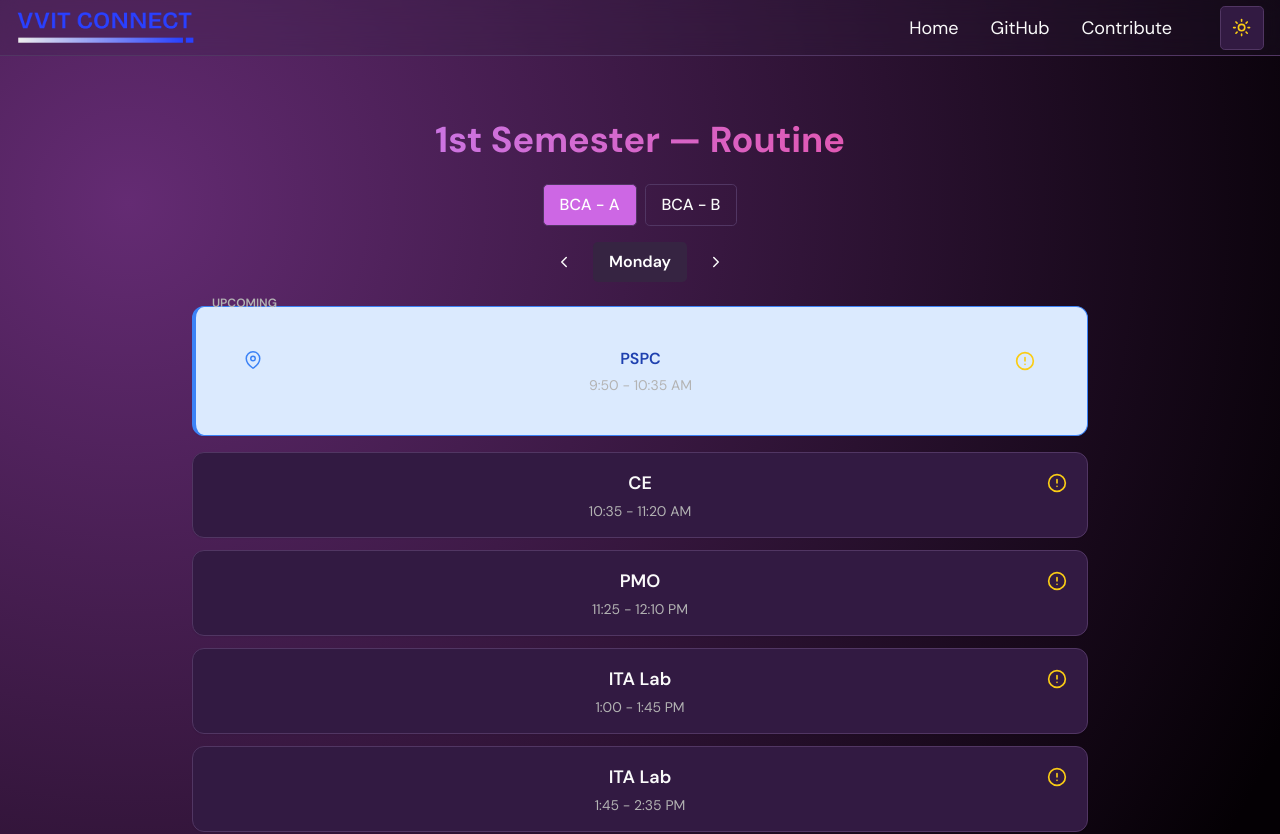
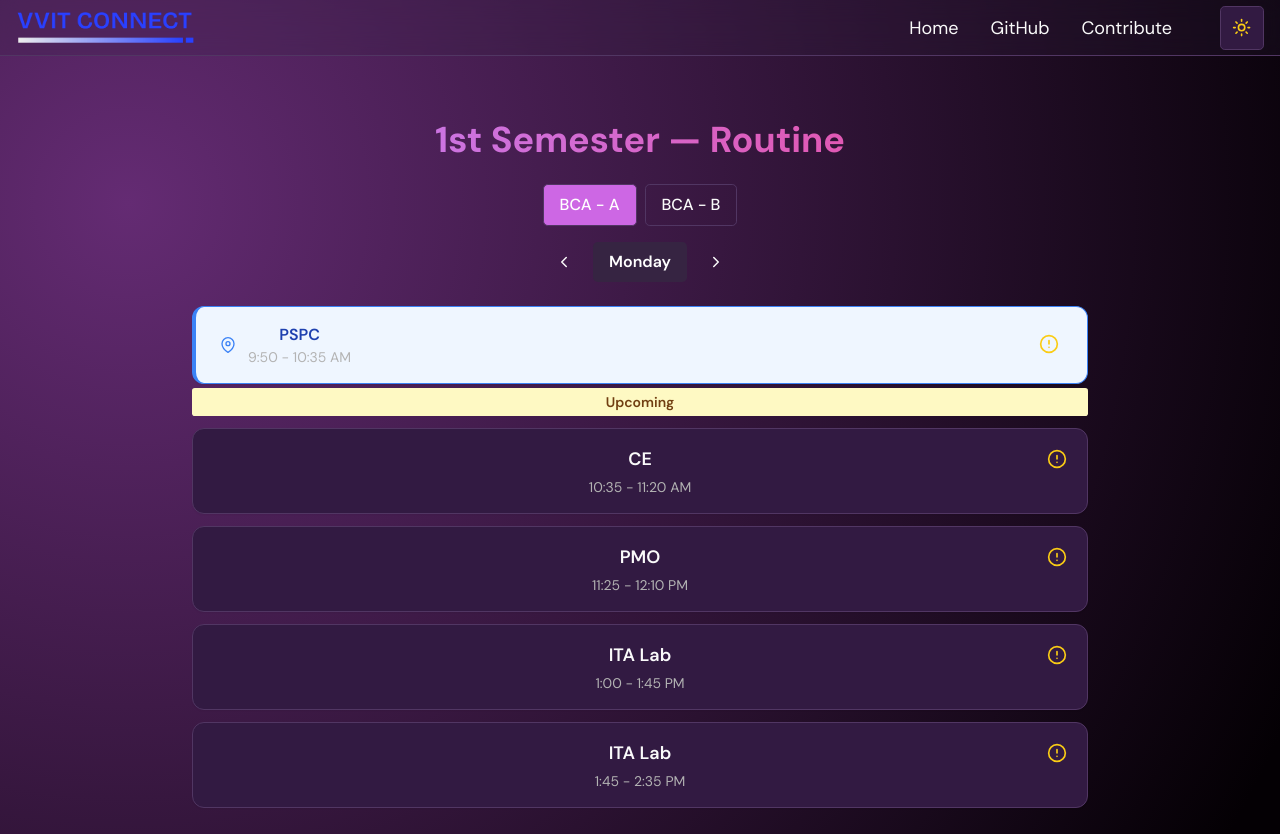
Before and after one commit to pyKinsu/VVITConnect, a Next.js app: page /bca/semester/1/routine in a window 1280 px wide. Shown: the top 834 px of the page. Built offline with nearby package versions, Linux system fonts and the light colour scheme.

Commit message:
Update page.tsx

```diff
--- a/src/app/bca/semester/1/routine/page.tsx
+++ b/src/app/bca/semester/1/routine/page.tsx
@@ -226,23 +226,18 @@ export default function RoutinePage(): JSX.Element {
 
         {/* Top Highlight (today only) */}
 {day === today && topHighlightIndex !== -1 ? (
-  <div className="relative section-box bg-blue-100 border-l-4 border-blue-500 mb-4">
-    {/* Upcoming label */}
-    <div className="absolute -top-3 left-4 text-xs text-muted-foreground font-semibold uppercase">
-      Upcoming
+  <>
+    <div className="section-box flex items-center justify-between py-4 px-6 border-l-4 border-blue-500 bg-blue-50 mb-1">
+      {/* Pin and subject */}
+      <div className="flex items-center gap-3">
+        <FiMapPin className="text-blue-500" size={16} />
+        <div className="flex flex-col">
+          <span className="font-semibold text-blue-800">{periods[topHighlightIndex].subject}</span>
+          <span className="text-sm text-muted-foreground">{periods[topHighlightIndex].time}</span>
         </div>
-
-    {/* Pin and info icon */}
-    <div className="flex justify-between items-start py-4 px-6">
-      {/* Pin left */}
-      <FiMapPin className="text-blue-500 mt-1" size={18} />
-
-      <div className="flex-1 flex flex-col ml-2">
-        <span className="font-semibold text-blue-800">{periods[topHighlightIndex].subject}</span>
-        <span className="text-sm text-muted-foreground mt-1">{periods[topHighlightIndex].time}</span>
       </div>
-
-      {/* Info icon right top */}
+      {/* Info icon */}
+      <div>
         <button
           onClick={() => openNotification(periods[topHighlightIndex].fullForm)}
           className="p-1 rounded hover:scale-110 transition-transform"
@@ -252,6 +247,11 @@ export default function RoutinePage(): JSX.Element {
         </button>
       </div>
     </div>
+    {/* Upcoming label below the box */}
+    <div className="text-center bg-yellow-100 text-yellow-900 font-semibold rounded-md py-1 text-sm mb-3">
+      Upcoming
+    </div>
+  </>
 ) : day === today && topHighlightIndex === -1 ? (
   <div className="section-box p-3 text-center text-muted-foreground mb-4">
     🎉 All classes over for today
```
Lines whose indentation alone changed are shown as unchanged.
